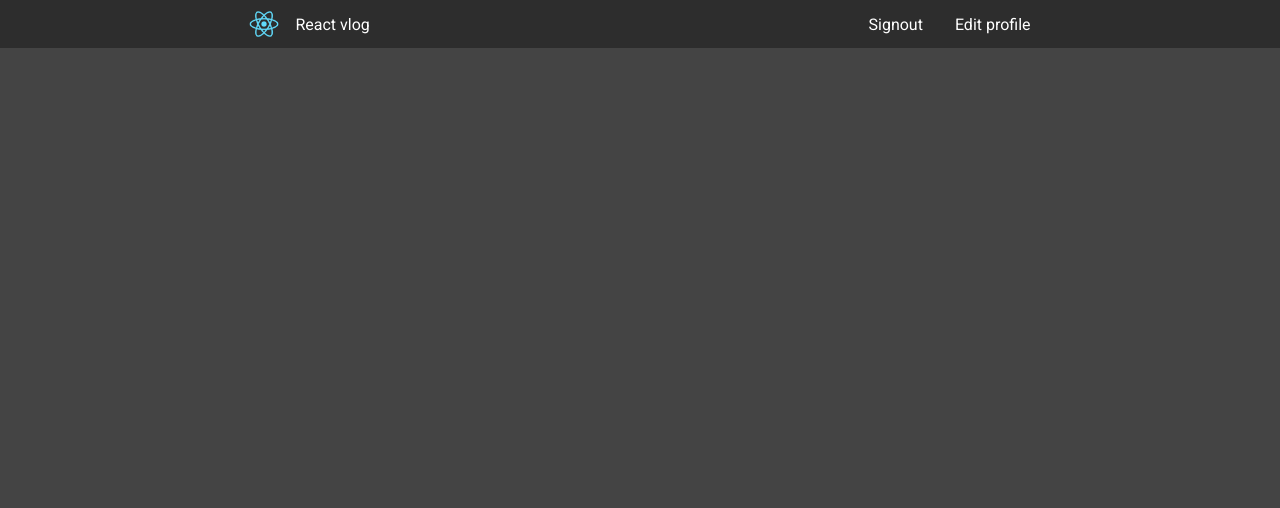
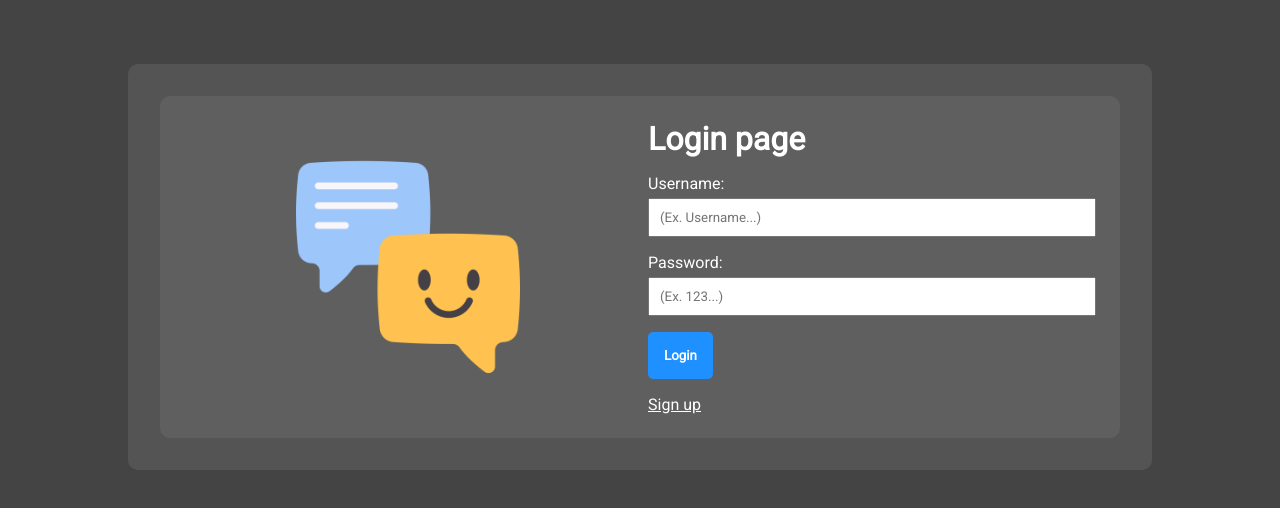
Before and after one commit to JaredTrOr/VlogReactApi, a React (Create React App) app in the folder client/: page /login in a window 1280 px wide. Shown: the top 508 px of the page. Built offline with nearby package versions, Linux system fonts and the light colour scheme.

Commit message:
It was added the login page and design

```diff
--- a/client/src/App.css
+++ b/client/src/App.css
@@ -9,6 +9,10 @@
 
 body{
   background-color: #444444;
+  color: white;
+}
+
+a{
   color: white;
 }
 
@@ -25,6 +29,23 @@ body{
   justify-content: center;
 }
 
-a{
-  text-decoration: none;
+.inner-container{
+  background-color: #5f5f5f;
+  padding: 1.5rem;
+  border-radius: 10px;
+  display: grid;
+  grid-template-columns: repeat(2, 1fr);
+  grid-gap: 1rem;
+  align-items: center;
+  justify-content: center;
 }
+
+.button{
+  padding: 1rem;
+  background-color: dodgerblue;
+  border: none;
+  color: white;
+  font-weight: bold;
+  border-radius: 5px;
+  cursor: pointer;
+}
--- a/client/src/App.js
+++ b/client/src/App.js
@@ -1,6 +1,7 @@
 import './App.css';
-import {BrowserRouter, Route, Routes, Link} from 'react-router-dom';
-import Navbar from './components/Navbar';
+import {BrowserRouter, Route, Routes} from 'react-router-dom';
+//Pages
+import Login from './pages/Login';
 import Home from './pages/Home';
 import CreatePost from './pages/CreatePost';
 import PostInfo from './pages/PostInfo';
@@ -9,10 +10,10 @@ function App() {
 
   return (
     <div className='App'>
-      <Navbar/>
       <BrowserRouter>
         <Routes>
           <Route path='/' exact element={<Home/>}/>
+          <Route path='login' exact element={<Login/>}/>
           <Route path='/createPost' exact element={<CreatePost/>}/>
           <Route path='/postInformation/:id' exact element={<PostInfo/>}/>
         </Routes>
--- a/client/src/components/Navbar.js
+++ b/client/src/components/Navbar.js
@@ -5,15 +5,15 @@ function Navbar(){
     return(
         <nav className="navbar">
             <div className="logo">
-                <a href=''>
+                <a href='' className='nav-link'>
                     <img className='logo-img' src={logo}/>
                     <p>React vlog</p>
                 </a>
             </div>
 
             <div className="nav-items">
-                <div className="signout"><a href="">Signout</a></div>
-                <div className="edit-profile"><a href="">Edit profile</a></div>
+                <div className="signout"><a href="" className='nav-link'>Signout</a></div>
+                <div className="edit-profile"><a href="" className='nav-link'>Edit profile</a></div>
             </div>
         </nav>
     )
--- a/client/src/pages/CreatePost.js
+++ b/client/src/pages/CreatePost.js
@@ -1,4 +1,4 @@
-import {Link} from 'react-router-dom';
+import {Link, useNavigate} from 'react-router-dom';
 import {Formik, Form, Field, ErrorMessage} from 'formik';
 import * as Yup from 'yup';
 import axios from 'axios';
@@ -6,9 +6,11 @@ import {useState} from 'react';
 //Styles
 import '../styles/CreatePost.css';
 import writePostImg from '../images/write-your-post.png';
+import Navbar from '../components/Navbar';
 
 function CreatePost() {
   const [successMessage, setSuccessMessage] = useState('');
+  const navigate = useNavigate();
 
   const initialValues = {
     username: '',
@@ -35,6 +37,7 @@ function CreatePost() {
       setSuccessMessage('The post was created succesfully!!');
       setTimeout(() => {
         setSuccessMessage('');
+        navigate('/');
       },2000);
     }
     catch(err){
@@ -44,6 +47,8 @@ function CreatePost() {
   }
 
   return (
+    <>
+      <Navbar/>
       <div className="main-container">
         <div className='create-post-nav'>
           <h1>Create post page</h1>
@@ -98,7 +103,7 @@ function CreatePost() {
                 </div>
 
                 <div>
-                <button className='submit-post' type='submit'>Create post</button>
+                  <button className='button' type='submit'>Create post</button>
                 </div>
 
                 <div>{successMessage}</div>
@@ -111,6 +116,7 @@ function CreatePost() {
           </div>
         </div>
       </div>
+    </>
   );
 }
 
--- a/client/src/pages/Home.js
+++ b/client/src/pages/Home.js
@@ -1,7 +1,8 @@
 import axios from 'axios';
 import {useEffect, useState} from 'react';
+import {Link} from 'react-router-dom';
+import Navbar from '../components/Navbar'
 import Post from '../components/Post';
-import {Link} from 'react-router-dom';
 
 function Home() {
 
@@ -15,12 +16,15 @@ function Home() {
     },[]);
 
     return (
+      <>
+        <Navbar/>
         <div className="main-container">
           <Link to='/createPost'>Create post</Link>
           {listOfPosts.map((post,index) => {
             return <Post post={post} index={index} key={index}/>
           })}
       </div>
+    </>
     );
 }
 
--- /dev/null
+++ b/client/src/pages/Login.js
@@ -0,0 +1,87 @@
+import {Formik, Form, Field, ErrorMessage} from 'formik';
+import * as Yup from 'yup';
+import {Link, useNavigate} from 'react-router-dom';
+import axios from 'axios';
+import '../styles/Login.css';
+import chatPng from '../images/chat.png'
+
+function Login(){
+
+    const navigate = useNavigate();
+
+    const initialValues = {
+        username: '',
+        password: ''
+    }
+
+    const validationSchema = Yup.object().shape({
+        username: Yup.string().required(),
+        password: Yup.string().required()
+    });
+
+    const onSubmitLogin = (data) => {
+        const {username, password} = data;
+
+        axios.post('http://localhost:3000/login', {
+            username,
+            password
+        })
+        .then(response => {
+           navigate(`/${response.id}`);
+        })
+    }
+
+    return(
+        <div className="main-container">
+            <Formik
+                initialValues={initialValues}
+                validationSchema={validationSchema}
+                onSubmit={onSubmitLogin}
+            >
+                <Form  className='inner-container'>
+                    <div className='column-register column-img'>
+                        <img src={chatPng} className='img-login'/>
+                    </div>
+                    <div className='column-register column-input'>
+                        <h1>Login page</h1>
+                        <div className='input-container'>
+                            <label htmlFor='username'>Username:</label>
+                            <ErrorMessage
+                                name='username'
+                                className='error-message'
+                                component='span'
+                            />
+                            <Field
+                                className='input-register'
+                                name='username'
+                                placeholder='(Ex. Username...)'
+                            />
+                        </div>
+                        <div className='input-container'>
+                            <label htmlFor='password'>Password:</label>
+                            <ErrorMessage
+                                name='password'
+                                className='error-message'
+                                component='span'
+                            />
+                            <Field
+                                className='input-register'
+                                name='password'
+                                placeholder='(Ex. 123...)'
+                            />
+                        </div>
+                        <div>
+                            <button className='button' type='submit'>Login</button>
+                        </div>
+                        <div>
+                            <Link to='/register'>Sign up</Link>
+                        </div>
+                    </div>
+                </Form>
+            </Formik>
+
+        </div>
+    );
+}
+
+export default Login;
--- a/client/src/styles/CreatePost.css
+++ b/client/src/styles/CreatePost.css
@@ -31,16 +31,6 @@ img{
     width: min(100%, 30rem);
 }
 
-.submit-post{
-    padding: 1rem;
-    background-color: dodgerblue;
-    border: none;
-    color: white;
-    font-weight: bold;
-    border-radius: 5px;
-    cursor: pointer;
-}
-
 .error-message{
     color: rgb(255, 108, 108);
 }
--- /dev/null
+++ b/client/src/styles/Login.css
@@ -0,0 +1,25 @@
+.input-container{
+    display: flex;
+    flex-direction: column;
+    gap: 5px;
+}
+
+.input-register{
+    padding: 10px;
+}
+
+.img-login{
+    width: min(50%, 40rem);
+}
+
+.column-img{
+    display: flex;
+    align-items: center;
+    justify-content: center;
+}
+
+.column-input{
+    display: flex;
+    flex-direction: column;
+    gap: 1rem;
+}
--- a/client/src/styles/Navbar.css
+++ b/client/src/styles/Navbar.css
@@ -23,6 +23,6 @@
     width: 30px;
 }
 
-a{
-    color: white;
+.nav-link{
+    text-decoration: none;
 }
--- a/client/src/styles/Post.css
+++ b/client/src/styles/Post.css
@@ -1,13 +1,3 @@
-.post{
-    background-color: #5f5f5f;
-    padding: 1.5rem;
-    border-radius: 10px;
-    display: flex;
-    flex-direction: column;
-    gap: 1rem;
-    cursor: pointer;
-}
-
 .post-header{
     display: flex;
     align-items: center;
@@ -24,3 +14,13 @@
     background-color: gray;
     border-radius: 50%;
 }
+
+.post{
+    background-color: #5f5f5f;
+    padding: 1.5rem;
+    border-radius: 10px;
+    display: flex;
+    flex-direction: column;
+    gap: 1rem;
+    cursor: pointer;
+  }
```
Also changed, not shown: client/src/images/chat.png (added). Lines whose indentation alone changed are shown as unchanged.
